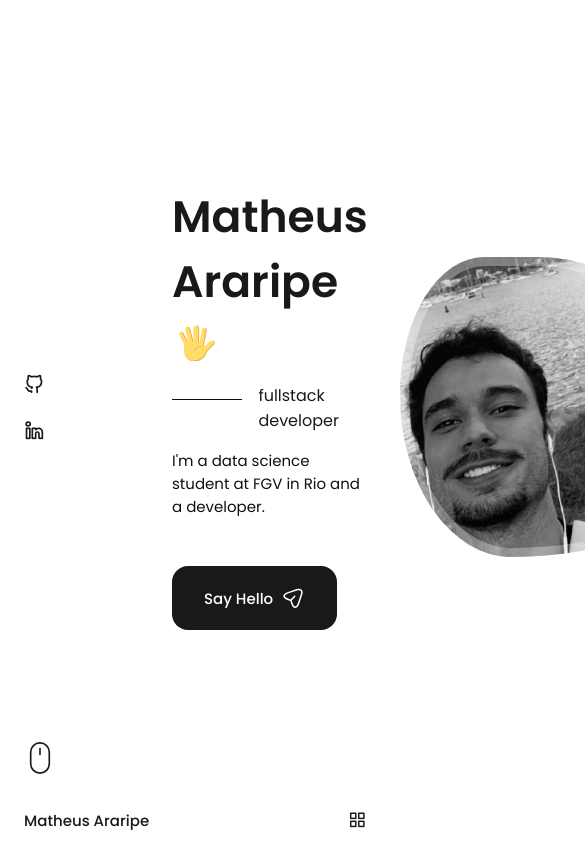
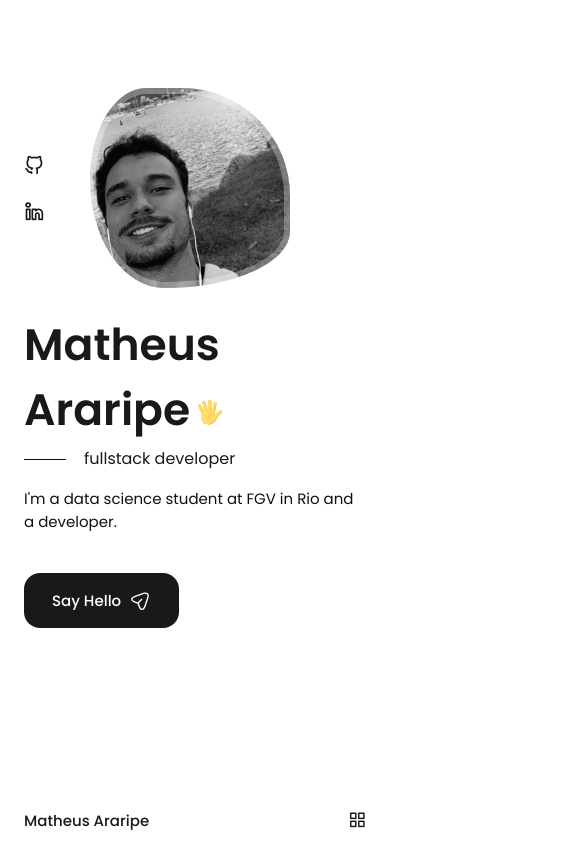
Before and after one commit to MatheusAraripe/my-web-portfolio, a React (Create React App) app: page / in a window 390 px wide. Shown: the top 844 px of the page, 585 px wide, since content can reach past the window. Built offline with nearby package versions, Linux system fonts and the light colour scheme.

Commit message:
fix: make the home section responsive

```diff
--- a/src/App.css
+++ b/src/App.css
@@ -175,11 +175,23 @@
     margin-left: var(--mb-1-5);
     margin-right: var(--mb-1-5);
   }
+
+  .button{
+    padding: 1rem 1.75rem;
+  }
+
+  .button__icon{
+    width: 22px;
+    height: 22px;
+  }
 }
 
 /* medium devices */
 
 @media screen and (max-width: 768px){
+  .section{
+    padding: 2rem 0 4rem;
+  }
 }
 
 @media screen and (max-width: 576px){
@@ -188,6 +200,9 @@
 /* small devices */
 
 @media screen and (max-width: 350px){
+  :root{
+    --big-font-size: 2.25rem;
+  }
   .container {
     margin-left: var(--mb-1);
     margin-right: var(--mb-1);
--- a/src/components/home/ScrollDow.jsx
+++ b/src/components/home/ScrollDow.jsx
@@ -39,6 +39,8 @@
                   }}
                 ></path>
       </svg>
+      <span className="home__scroll-name">Scroll Down</span>
+      <i class="uil uil-arrow-down home__scroll-arrow"></i>
       </a>
     </div>
   )
--- a/src/components/home/home.css
+++ b/src/components/home/home.css
@@ -84,3 +84,115 @@
     border-radius: 60% 40% 30% 70%/60% 30% 70% 40%;
   }
 }
+
+
+.home__scroll {
+  margin-left: 9.25rem;
+}
+
+.whell {
+  animation: scroll 2s ease infinite;
+}
+
+@keyframes scroll {
+  0%{
+    transform: translateY(0);
+  }
+
+  30%{
+    transform: translateY(3.75rem);
+  }
+}
+
+.home__scroll-name {
+  color: var(--title-color);
+  font-weight: var(--font-medium);
+  margin-right: var(--mb-0-25);
+  margin-left: 2px;
+}
+
+.home__scroll-arrow {
+  font-size: 1.25rem;
+  color: var(--title-color);
+}
+
+/* large devices */
+
+@media screen and (max-width: 992px){
+  .home__content{
+    grid-template-columns: 100px repeat(2,1fr);
+    column-gap: 1.25rem;
+  }
+
+  .home__hand {
+    width: 26px;
+    height: 26px;
+  }
+
+  .home__subtitle{
+    padding-left: 3.75rem;
+    margin-bottom: var(--mb-1);
+  }
+
+  .home__subtitle::before{
+    width: 42px;
+    top: 0.8rem;
+  }
+
+  .home__description{
+    max-width: initial;
+    margin-bottom: var(--mb-2-5);
+  }
+
+  .home__img{
+    width: 250px;
+    height: 250px;
+    box-shadow: inset 0 0 0 8px rgb(255 255 255 / 30%);
+  }
+
+  .home__scroll{
+    margin-left: 7.5rem;
+  }
+}
+
+/* medium devices */
+
+@media screen and (max-width: 768px){
+  .home__content{
+    grid-template-columns: 0.5fr 3fr;
+    padding-top: 3.5rem;
+  }
+
+  .home__img{
+    order: initial;
+    justify-self: initial;
+  }
+
+  .home__data {
+    grid-column: 1/3;
+  }
+
+  .home__img{
+    width: 200px;
+    height: 200px;
+    box-shadow: inset 0 0 0 6px rgb(255 255 255 / 30%);
+  }
+
+  .home__scroll{
+    display: none;
+  }
+}
+
+/* small devices */
+
+@media screen and (max-width: 350px){
+  .home__img{
+    width: 180px;
+    height: 180px;
+  }
+
+  .home__hand{
+    width: 22px;
+    height: 22px;
+  }
+}
```
